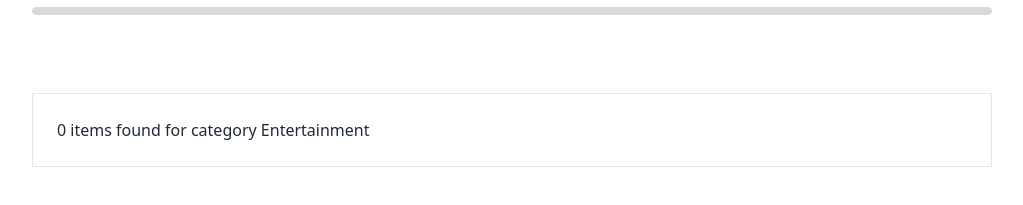
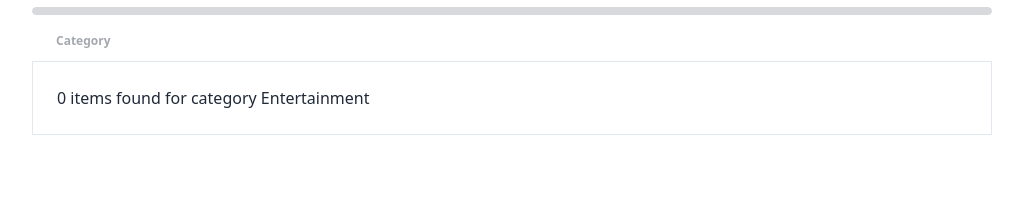
Before and after one commit to rizwanulwahid612/news-portal-javascript, a plain HTML site: page index.html in a window 1280 px wide. Shown: the part 83-288 px from the top of the page, without its empty margins (128-1151 px from the left). Drawn offline with nearby package versions, Linux system fonts and the light colour scheme; no server answers.

Commit message:
last commit

```diff
--- a/index.html
+++ b/index.html
@@ -35,7 +35,7 @@
   }
   .card-style {
     background-color: rgb(211, 224, 212);
-   width: 60%;
+
     display: block;
 
 
@@ -99,13 +99,29 @@
 
 </header>
 
-<section class="menuu">
+<!-- <section class="menuu">
   <div class="mx-auto w-3/4 gap-4 mt-6 mb-6">
   <ul id="all-menu" class="menu menu-horizontal bg-slate-100 rounded-box">
 
   </ul>
 </div>
+</section> -->
+
+<section class="w-3/4 mx-auto ">
+  <ul id="all-menu" class="menu bg-base-100 w-56 p-2 rounded-box">
+    <li class="menu-title">
+      <span>Category</span>
+    </li>
+
+  </ul>
+
 </section>
+
+
+
+
+
+
 
 <section class="mx-auto w-3/4">
   <div class="divide-y divide-slate-200 border border-slate-200 p-6">
```
